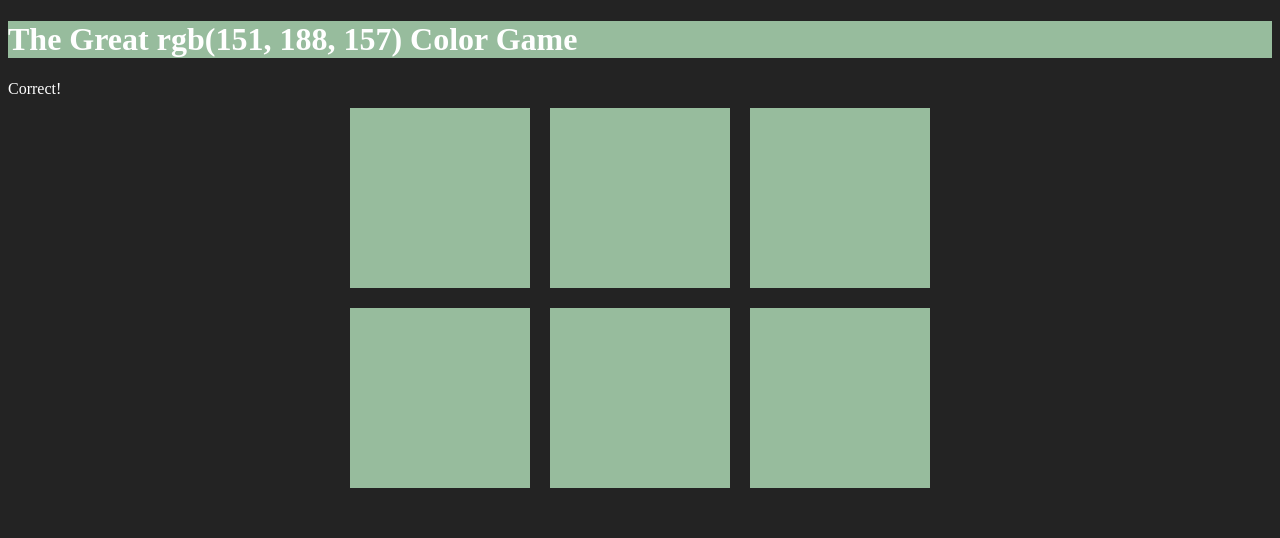
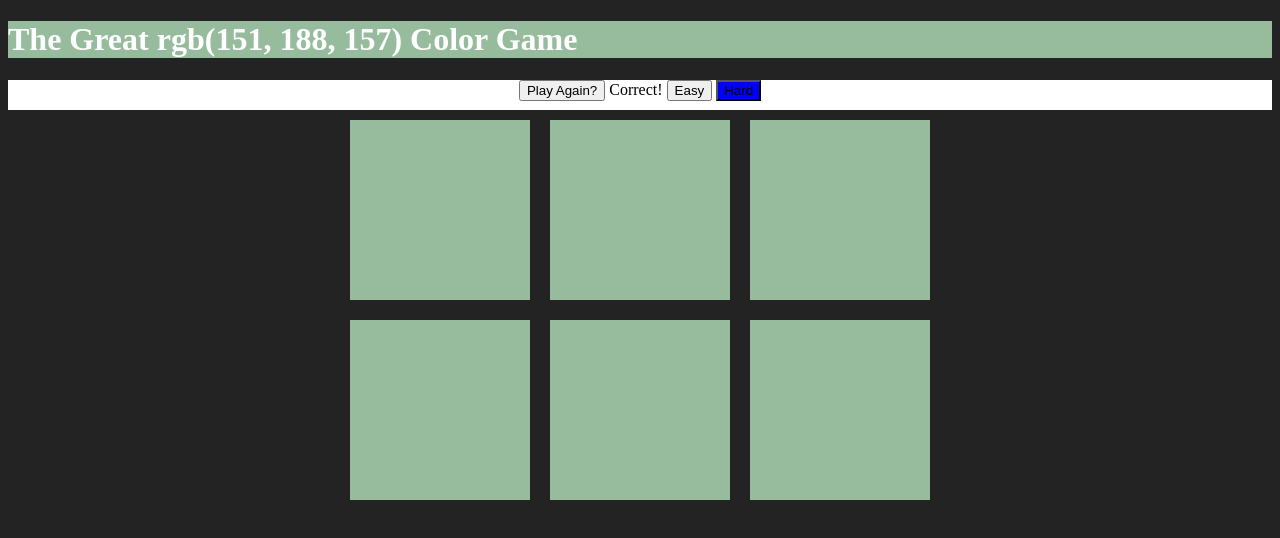
Before and after one commit to beatriceopara/rgbGame, a plain HTML site: page index.html in a window 1280 px wide. Both pictures are taken after a click on the element 439 px from the left and 179 px from the top of the page. Drawn offline with Linux system fonts and the light colour scheme.

Commit message:
new lines
added reset button
added difficulty buttons

```diff
--- a/css/colorGame.css
+++ b/css/colorGame.css
@@ -20,6 +20,12 @@ h1 {
   color: white;
 }
 
-span {
-  color: white;
+#stripe {
+  background-color: white;
+  height: 30px;
+  text-align: center;
 }
+
+.selected {
+  background-color: blue;
+}
--- a/index.html
+++ b/index.html
@@ -8,8 +8,11 @@
   <body>
     <h1>The Great <span id="colorDisplay">RGB</span> Color Game</h1>
 
-    <div class="">
+    <div id="stripe">
+      <button id="reset">New Colors</button>
       <span id="message"></span>
+      <button id="easyBtn">Easy</button>
+      <button id="hardBtn"class = "selected">Hard</button>
     </div>
     <div id="container">
       <div class="square"></div>
--- a/js/colorGame.js
+++ b/js/colorGame.js
@@ -9,13 +9,30 @@ var pickedColor = pickColor();
 var colorDisplay = document.getElementById("colorDisplay");
 var messageDisplay = document.querySelector("#message");
 var h1 = document.querySelector("h1");
+var resetButton = document.querySelector("#reset");
+var easyBtn = document.querySelector("#easyBtn");
+var hardBtn = document.querySelector("#hardBtn");
+
+
+resetButton.addEventListener("click", function() {
+//generate all new Colors
+colors = generateRandomColors(6);
+//pick new random color from array
+pickedColor = pickColor();
+//change colorDisplay to match picked colors
+colorDisplay.textContent = pickedColor;
+//change colors of squares
+for(var i = 0; i < squares.length; i++){
+  squares[i].style.backgroundColor = colors[i];
+  };
+h1.style.backgroundColor = "#232323";
+})
 
 colorDisplay.textContent = pickedColor;
 
 for (var i = 0; i < squares.length; i++) {
   //add inital colors to squares
   squares[i].style.backgroundColor = colors[i];
-
   //add click listeners to squares
   squares[i].addEventListener("click", function() {
     //grab color of clicked squares
@@ -27,6 +44,7 @@ for (var i = 0; i < squares.length; i++) {
       //this text will pop up if the correct square is chosen
       messageDisplay.textContent = "Correct!"
       changeColors(clickedColor);
+      resetButton.textContent = "Play Again?"
       h1.style.backgroundColor = clickedColor;
     }
     //fades out square when player picks the wrong square
```
